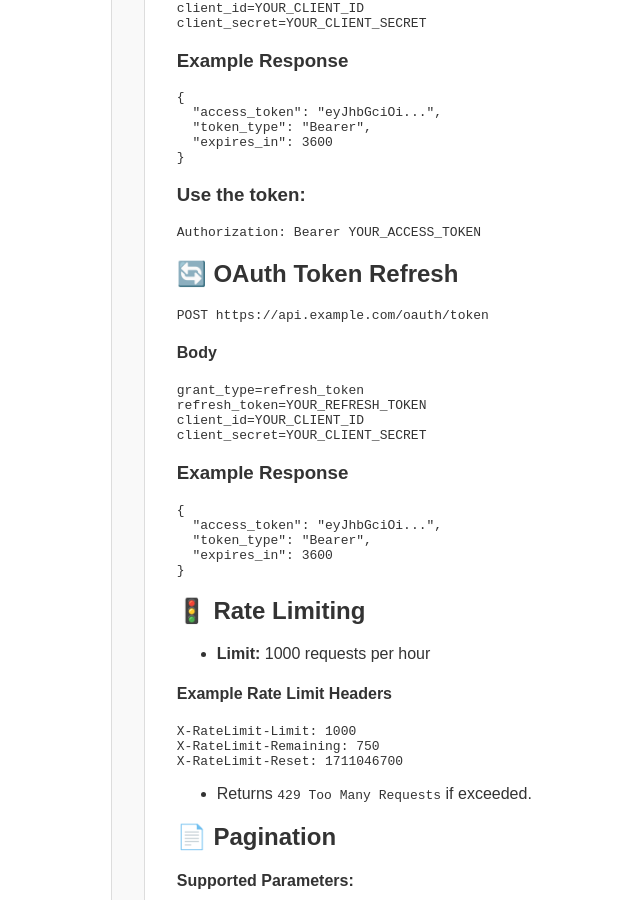
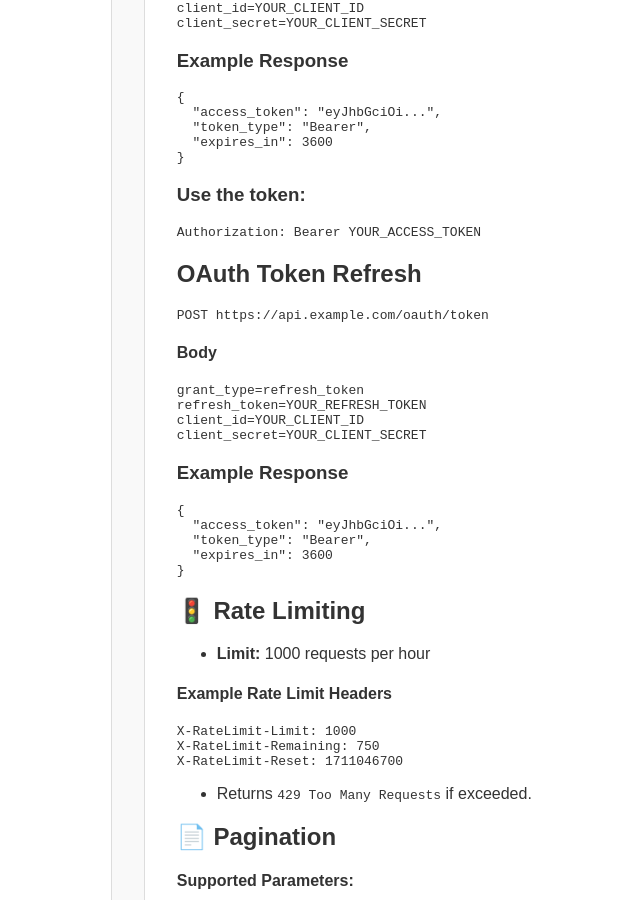
Before and after one commit to smarvin/gl-copy-site, a Jekyll site: the page built from docs/topic-two.md, in a window 1280 px wide and 900 px high, scrolled down 455 px. Shown: the whole window, without its empty margins (212-852 px from the left). Built offline with Jekyll 4.4.1, drawn with Linux system fonts in a browser that asks for light colours.

````diff
--- a/docs/topic-two.md
+++ b/docs/topic-two.md
@@ -39,7 +39,7 @@ client_secret=YOUR_CLIENT_SECRET
 Authorization: Bearer YOUR_ACCESS_TOKEN
 ```
 
-## 🔄 OAuth Token Refresh
+## OAuth Token Refresh
 ```
 POST https://api.example.com/oauth/token
 ```
````
